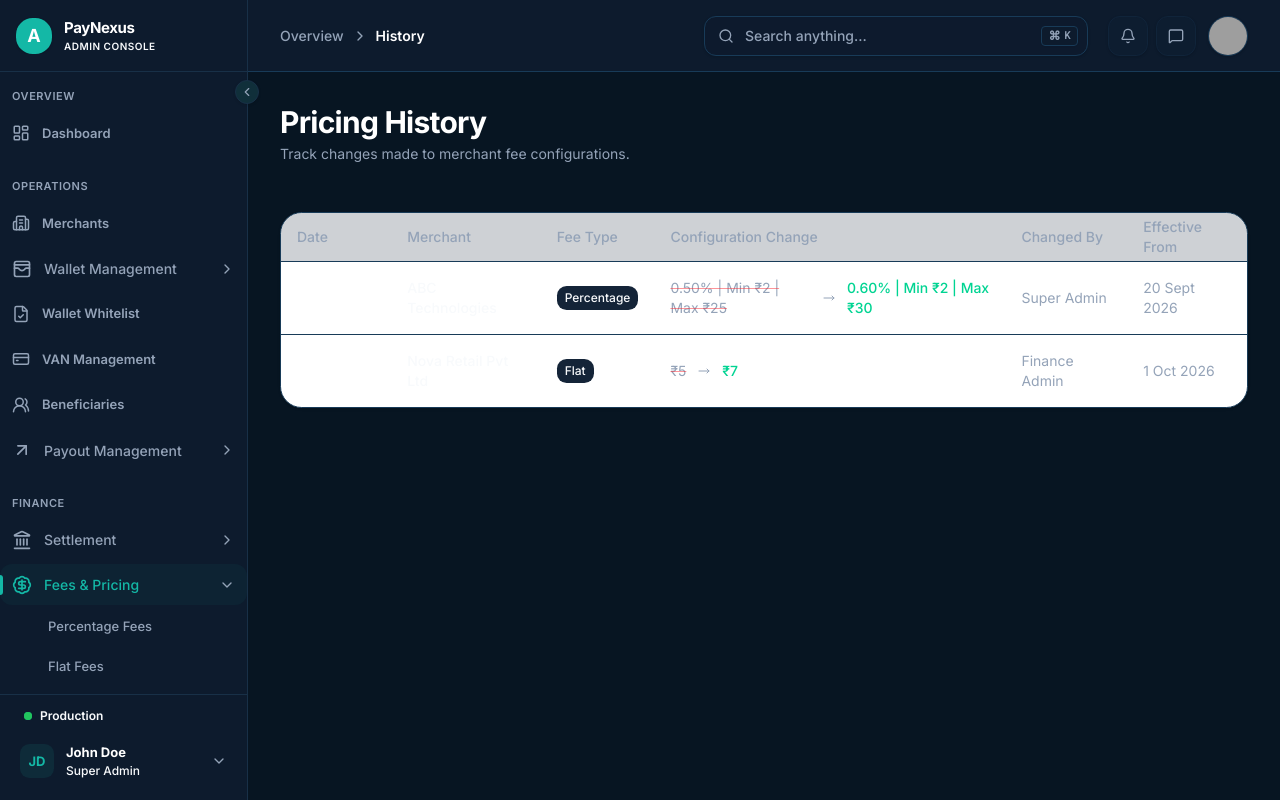
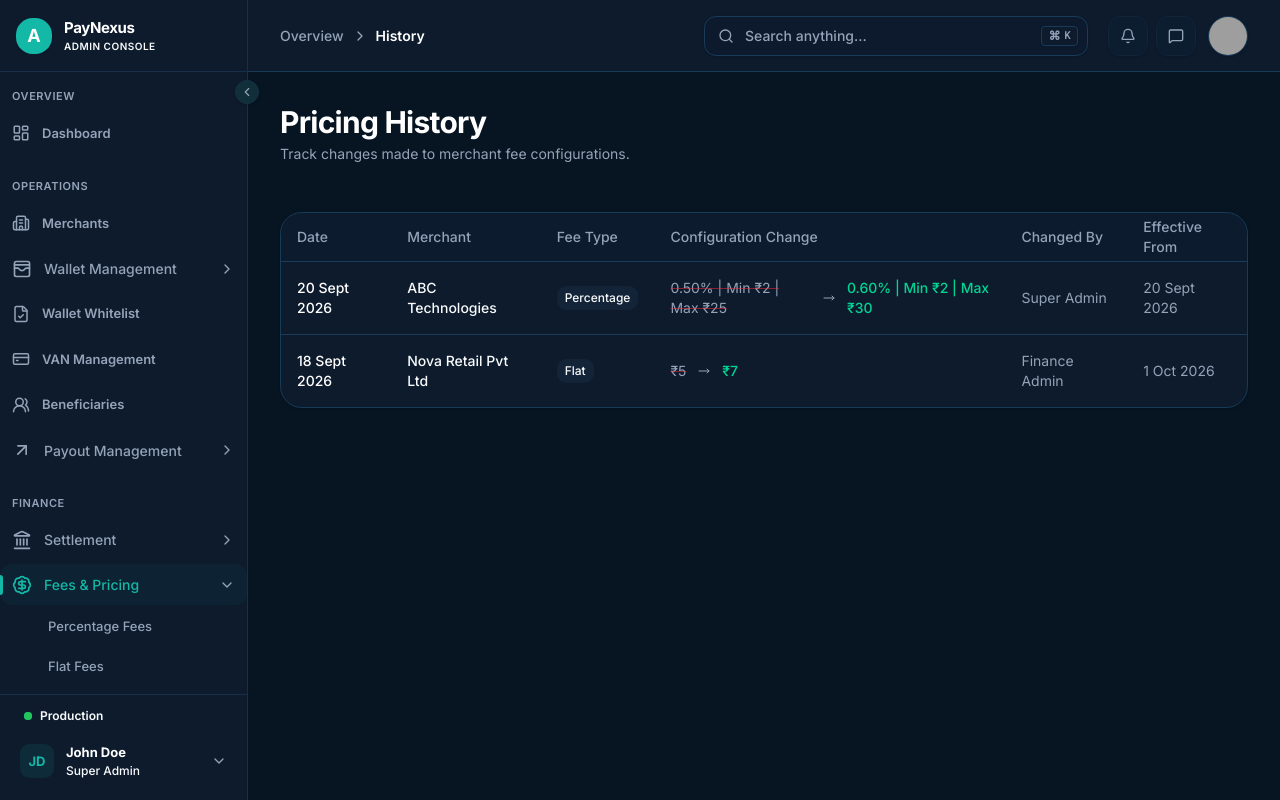
Before and after one commit to 0xkid-root/payoutClone, a Next.js app: page /fees-pricing/history in a window 1280 px wide. Built offline with nearby package versions, Linux system fonts and the light colour scheme; grey boxes are pictures that could not be loaded.

Commit message:
style: apply dark theme color fixes to pricing-history-page.tsx

```diff
--- a/src/features/fees-pricing/components/history/pricing-history-page.tsx
+++ b/src/features/fees-pricing/components/history/pricing-history-page.tsx
@@ -23,10 +23,10 @@ export function PricingHistoryPage() {
  />
 
  {/* TODO: Integrate with real pricing-history endpoint when backend supports it */}
-      <div className="flex flex-col rounded-2xl border border-border bg-white shadow-sm border-border bg-background overflow-hidden">
+ <div className="flex flex-col rounded-2xl border border-border shadow-sm border-border bg-card overflow-hidden">
  <Table>
  <TableHeader>
-            <TableRow className="bg-background hover:bg-background bg-card/20 dark:hover:bg-card/20 border-border">
+ <TableRow className="bg-card hover:bg-card bg-card/20 dark:hover:bg-card/20 border-border">
  <TableHead>Date</TableHead>
  <TableHead>Merchant</TableHead>
  <TableHead>Fee Type</TableHead>
```
Lines whose indentation alone changed are shown as unchanged.
